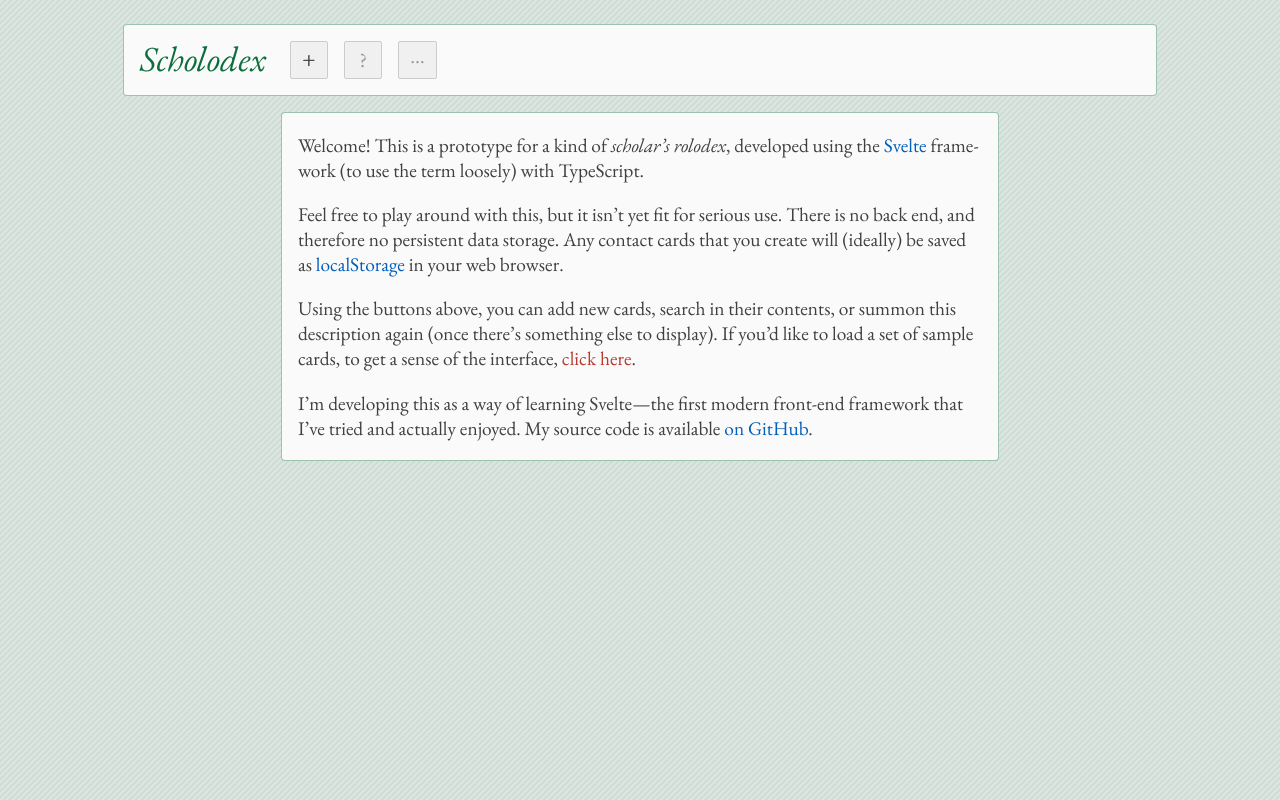
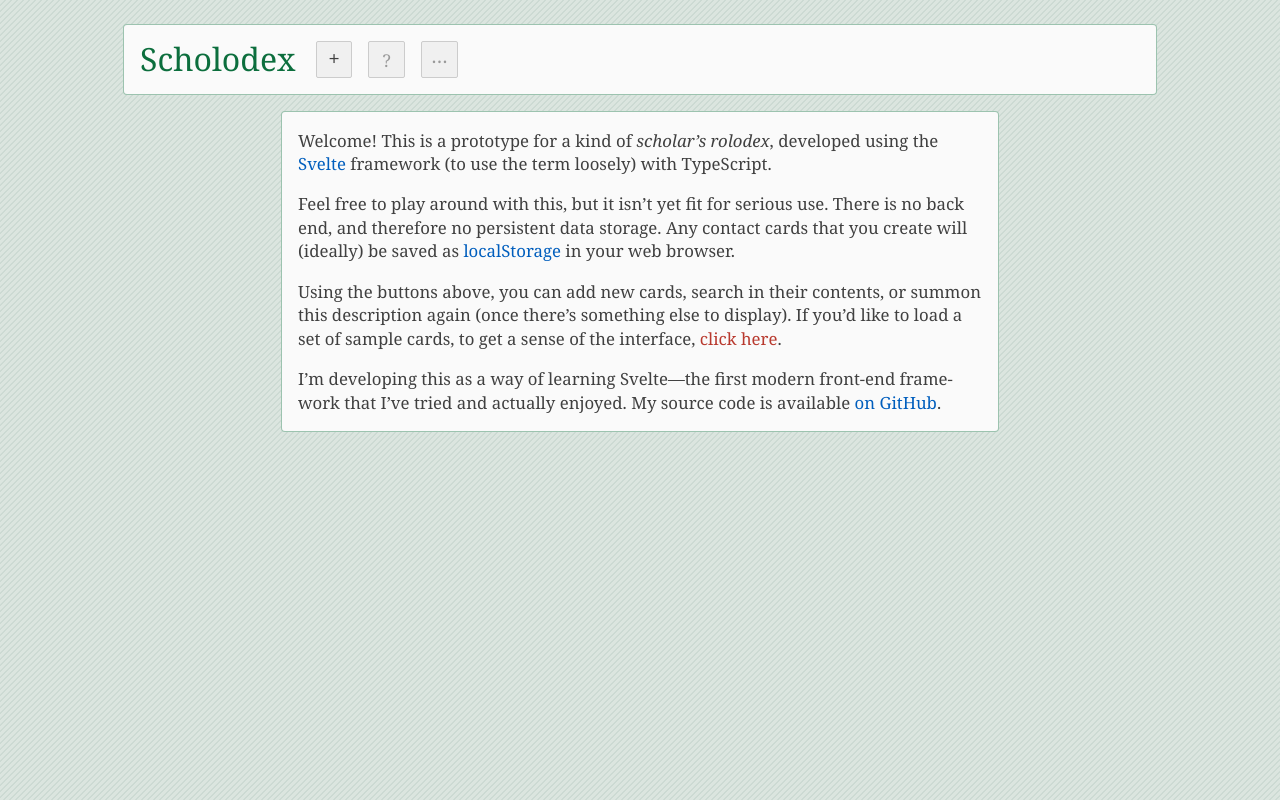
Before and after one commit to theodore-s-beers/scholodex, a Svelte app: page /#about in a window 1280 px wide. Built offline with nearby package versions, Linux system fonts and the light colour scheme.

Commit message:
Switch to native font stack

```diff
--- a/public/global.css
+++ b/public/global.css
@@ -1,7 +1,6 @@
 body {
   color: #404040;
-  font-family: "EB Garamond", serif;
-  font-size: 110%;
+  font-family: Georgia, "Roboto Slab", serif;
   margin: 0;
   padding: 0;
   background-color: #dbe5df;
--- a/public/index.html
+++ b/public/index.html
@@ -13,11 +13,6 @@
 
     <link rel="icon" href="#" />
 
-    <link
-      href="https://fonts.googleapis.com/css2?family=EB+Garamond:ital@0;1&display=swap"
-      rel="stylesheet"
-    />
-
     <link rel="stylesheet" href="/global.css" />
     <link rel="stylesheet" href="/build/bundle.css" />
 
--- a/rollup.config.js
+++ b/rollup.config.js
@@ -1,45 +1,45 @@
-import svelte from "rollup-plugin-svelte";
-import resolve from "@rollup/plugin-node-resolve";
-import commonjs from "@rollup/plugin-commonjs";
-import livereload from "rollup-plugin-livereload";
-import { terser } from "rollup-plugin-terser";
-import sveltePreprocess from "svelte-preprocess";
-import typescript from "@rollup/plugin-typescript";
+import svelte from 'rollup-plugin-svelte'
+import resolve from '@rollup/plugin-node-resolve'
+import commonjs from '@rollup/plugin-commonjs'
+import livereload from 'rollup-plugin-livereload'
+import { terser } from 'rollup-plugin-terser'
+import sveltePreprocess from 'svelte-preprocess'
+import typescript from '@rollup/plugin-typescript'
 
-const production = !process.env.ROLLUP_WATCH;
+const production = !process.env.ROLLUP_WATCH
 
-function serve() {
-  let server;
+function serve () {
+  let server
 
-  function toExit() {
-    if (server) server.kill(0);
+  function toExit () {
+    if (server) server.kill(0)
   }
 
   return {
-    writeBundle() {
-      if (server) return;
-      server = require("child_process").spawn(
-        "npm",
-        ["run", "start", "--", "--dev"],
+    writeBundle () {
+      if (server) return
+      server = require('child_process').spawn(
+        'npm',
+        ['run', 'start', '--', '--dev'],
         {
-          stdio: ["ignore", "inherit", "inherit"],
-          shell: true,
+          stdio: ['ignore', 'inherit', 'inherit'],
+          shell: true
         }
-      );
+      )
 
-      process.on("SIGTERM", toExit);
-      process.on("exit", toExit);
-    },
-  };
+      process.on('SIGTERM', toExit)
+      process.on('exit', toExit)
+    }
+  }
 }
 
 export default {
-  input: "src/main.ts",
+  input: 'src/main.ts',
   output: {
     sourcemap: true,
-    format: "iife",
-    name: "app",
-    file: "public/build/bundle.js",
+    format: 'iife',
+    name: 'app',
+    file: 'public/build/bundle.js'
   },
   plugins: [
     svelte({
@@ -48,9 +48,9 @@
       // we'll extract any component CSS out into
       // a separate file - better for performance
       css: (css) => {
-        css.write("bundle.css");
+        css.write('bundle.css')
       },
-      preprocess: sveltePreprocess(),
+      preprocess: sveltePreprocess()
     }),
 
     // If you have external dependencies installed from
@@ -60,7 +60,7 @@
     // https://github.com/rollup/plugins/tree/master/packages/commonjs
     resolve({
       browser: true,
-      dedupe: ["svelte"],
+      dedupe: ['svelte']
     }),
     commonjs(),
     typescript({ sourceMap: !production }),
@@ -71,13 +71,13 @@
 
     // Watch the `public` directory and refresh the
     // browser on changes when not in production
-    !production && livereload("public"),
+    !production && livereload('public'),
 
     // If we're building for production (npm run build
     // instead of npm run dev), minify
-    production && terser(),
+    production && terser()
   ],
   watch: {
-    clearScreen: false,
-  },
-};
+    clearScreen: false
+  }
+}
--- a/src/App.svelte
+++ b/src/App.svelte
@@ -139,8 +139,8 @@
 
 <style>
   button {
-    height: 2.4rem;
-    width: 2.4rem;
+    height: 2.3rem;
+    width: 2.3rem;
     margin-right: 1rem;
   }
   header {
@@ -163,20 +163,21 @@
     padding: 1.5rem 1rem 2rem 1rem;
   }
   .infoButton {
-    padding-bottom: 1rem;
+    padding-bottom: 8px;
     font-size: 120%;
     margin-right: 0;
   }
   .newButton {
-    padding-bottom: 4px;
+    padding-bottom: 2px;
     font-size: 130%;
   }
   .searchButton {
-    font-size: 115%;
+    font-size: 110%;
+    padding-top: 1px;
   }
   .title {
     font-size: 200%;
-    line-height: 105%;
+    line-height: 115%;
     margin-right: auto;
     color: #0c6e3d;
   }
@@ -195,7 +196,7 @@
       max-width: 684px;
     }
     .title {
-      margin-right: 1.5rem;
+      margin-right: 1.25rem;
     }
   }
   @media (min-width: 1280px) {
@@ -213,7 +214,7 @@
 <div class="container">
   <header>
     <div class="titleRow">
-      <div class="title"><a href="/"><em>Scholodex</em></a></div>
+      <div class="title"><a href="/">Scholodex</a></div>
       <div>
         <button
           class="newButton"
--- a/src/Card.svelte
+++ b/src/Card.svelte
@@ -24,7 +24,7 @@
     display: flex;
     flex-flow: column nowrap;
     width: 300px;
-    height: 135px;
+    height: 132px;
     border: 1px solid rgba(16, 112, 64, 0.4);
     border-radius: 0.25rem;
     padding: 1rem;
@@ -45,7 +45,7 @@
   }
   .nameRow {
     display: flex;
-    margin-bottom: 0.7rem;
+    margin-bottom: 1rem;
   }
   .nameRow a {
     color: #404040;
@@ -54,13 +54,12 @@
     text-decoration: none;
   }
   .names {
-    font-size: 150%;
-    margin-top: -0.3rem;
+    font-size: 145%;
   }
   .normalRow {
     display: flex;
     flex-flow: row nowrap;
-    margin-bottom: 0.5rem;
+    margin-bottom: 0.8rem;
   }
   .surname {
     margin-right: 0.7rem;
@@ -68,7 +67,8 @@
   .xButton {
     height: 1.5rem;
     width: 1.5rem;
-    font-size: 60%;
+    font-size: 65%;
+    padding-top: 1px;
   }
   .xButtonWrapper {
     margin-left: auto;
--- a/src/Detail.svelte
+++ b/src/Detail.svelte
@@ -57,7 +57,7 @@
   }
   .card {
     width: 300px;
-    min-height: 135px;
+    min-height: 132px;
     border: 1px solid rgba(16, 112, 64, 0.4);
     border-radius: 0.25rem;
     padding: 1rem;
@@ -65,9 +65,12 @@
     flex-flow: column nowrap;
     background-color: #fafafa;
   }
+  .fieldContent {
+    hyphens: auto;
+  }
   .fieldContent hr {
     border-top: 1px solid rgba(16, 112, 64, 0.3);
-    margin: 0.6rem 0 0.4rem;
+    margin: 0.5rem 0 0.5rem;
     width: 180px;
   }
   .fieldLabel {
@@ -80,7 +83,7 @@
   }
   .fieldLabel,
   .fieldContent {
-    line-height: 110%;
+    line-height: 125%;
   }
   .fieldText {
     font-size: 90%;
@@ -88,15 +91,14 @@
   .finalRow {
     display: flex;
     flex-flow: row nowrap;
-    margin-bottom: 1rem;
+    margin-bottom: 1.1rem;
   }
   .nameRow {
     display: flex;
     margin-bottom: 1.1rem;
   }
   .names {
-    font-size: 150%;
-    margin-top: -0.3rem;
+    font-size: 145%;
   }
   .normalRow {
     display: flex;
@@ -109,7 +111,8 @@
   .xButton {
     height: 1.5rem;
     width: 1.5rem;
-    font-size: 60%;
+    font-size: 65%;
+    padding-top: 1px;
   }
   .xButtonWrapper {
     margin-left: auto;
--- a/src/Search.svelte
+++ b/src/Search.svelte
@@ -42,7 +42,7 @@
   .searchBar {
     width: 100%;
     padding: 0.5rem;
-    padding-right: 35px;
+    padding-right: 32px;
     border-radius: 0.25rem;
   }
   .searchBarWrapper {
@@ -53,9 +53,9 @@
     max-width: 480px;
   }
   .searchButton {
-    margin-left: -30px;
+    margin-left: -26px;
     padding: 0;
-    padding-top: 2px;
+    padding-top: 1px;
     border: none;
     background: none;
     transform: rotate(-45deg);
--- a/src/Welcome.svelte
+++ b/src/Welcome.svelte
@@ -8,7 +8,7 @@
   }
   .welcome {
     max-width: 684px;
-    font-size: 110%;
+    font-size: 105%;
     background-color: #fafafa;
     border: 1px solid rgba(16, 112, 64, 0.4);
     border-radius: 0.25rem;
@@ -16,6 +16,7 @@
   }
   .welcome p {
     hyphens: auto;
+    line-height: 140%;
   }
   @media (min-width: 1280px) {
     .welcome {
--- a/src/main.ts
+++ b/src/main.ts
@@ -1,7 +1,7 @@
-import App from "./App.svelte";
+import App from './App.svelte'
 
 const app = new App({
-  target: document.body,
-});
+  target: document.body
+})
 
-export default app;
+export default app
```
Also changed, not shown: 1 other file (tests, documents, lock files or other folders).
